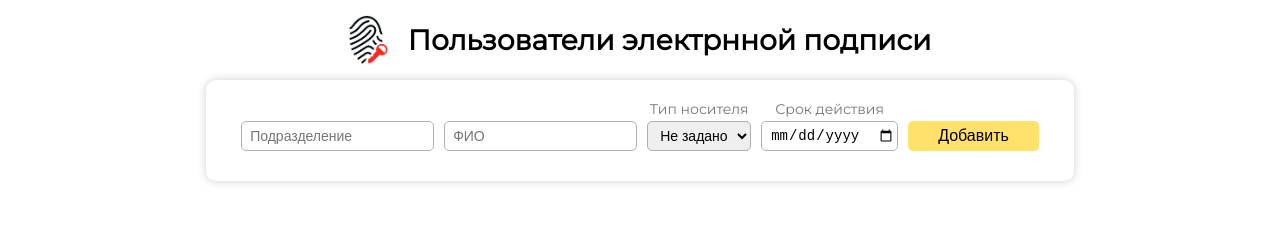
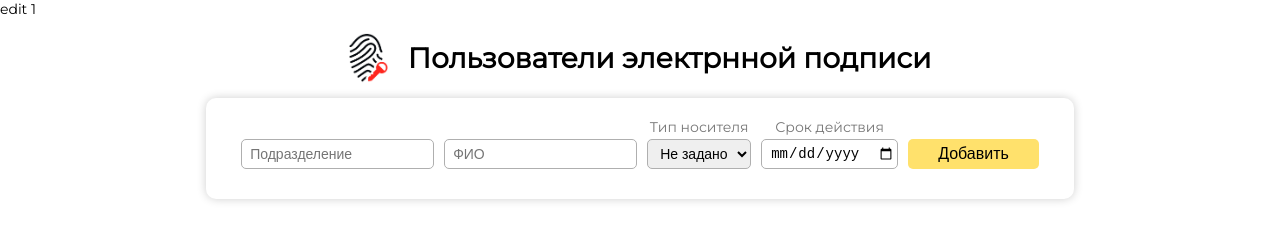
Before and after one commit to denperek/dslist, a website: page client/index.html in a window 1280 px wide. Drawn offline with Linux system fonts and the light colour scheme; no server answers.

Commit message:
commit 1

```diff
--- a/client/index.html
+++ b/client/index.html
@@ -12,6 +12,7 @@
 </head>
 
 <body>
+    <div>edit 1</div>
     <div class="container">
         <header><img src="src/img/ecp.png">
             <h1>Пользователи электрнной подписи</h1>
```
